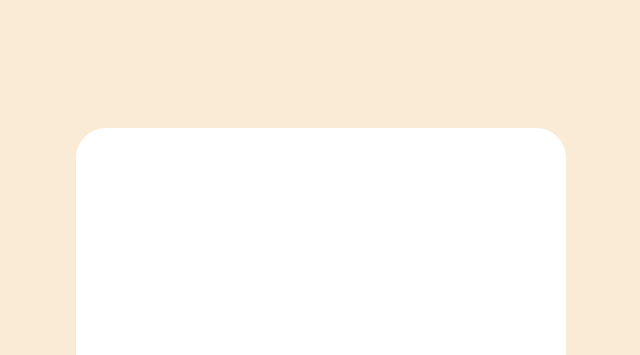
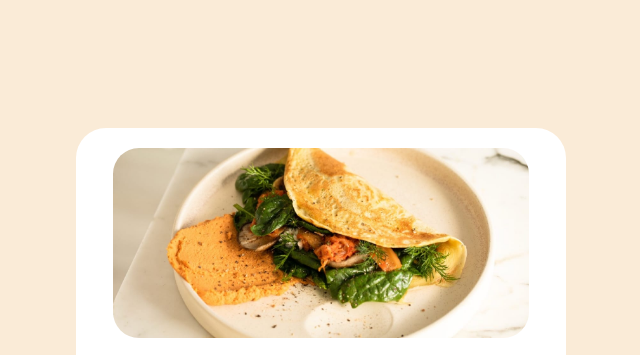
Before and after one commit to Sooryadev-B/recipe-page, a plain HTML site: page index.html in a window 1280 px wide. Shown: the top 355 px of the page, without its empty margins (319-959 px from the left). Drawn offline with Linux system fonts and the light colour scheme; the site is published under a folder, as on GitHub Pages, so addresses that start at the root find nothing.

Commit message:
Add files via upload

```diff
--- a/index.html
+++ b/index.html
@@ -10,7 +10,7 @@
 
   <div class="container">
 
-    <img src="/images/image-omelette.jpeg" alt="" class="img_container">
+    <img src="image-omelette.jpeg" alt="" class="img_container">
 
     <h1 class="h1_0">
       Simple Omelette Recipe
```
Also changed, not shown: image-omelette.jpeg (added).
